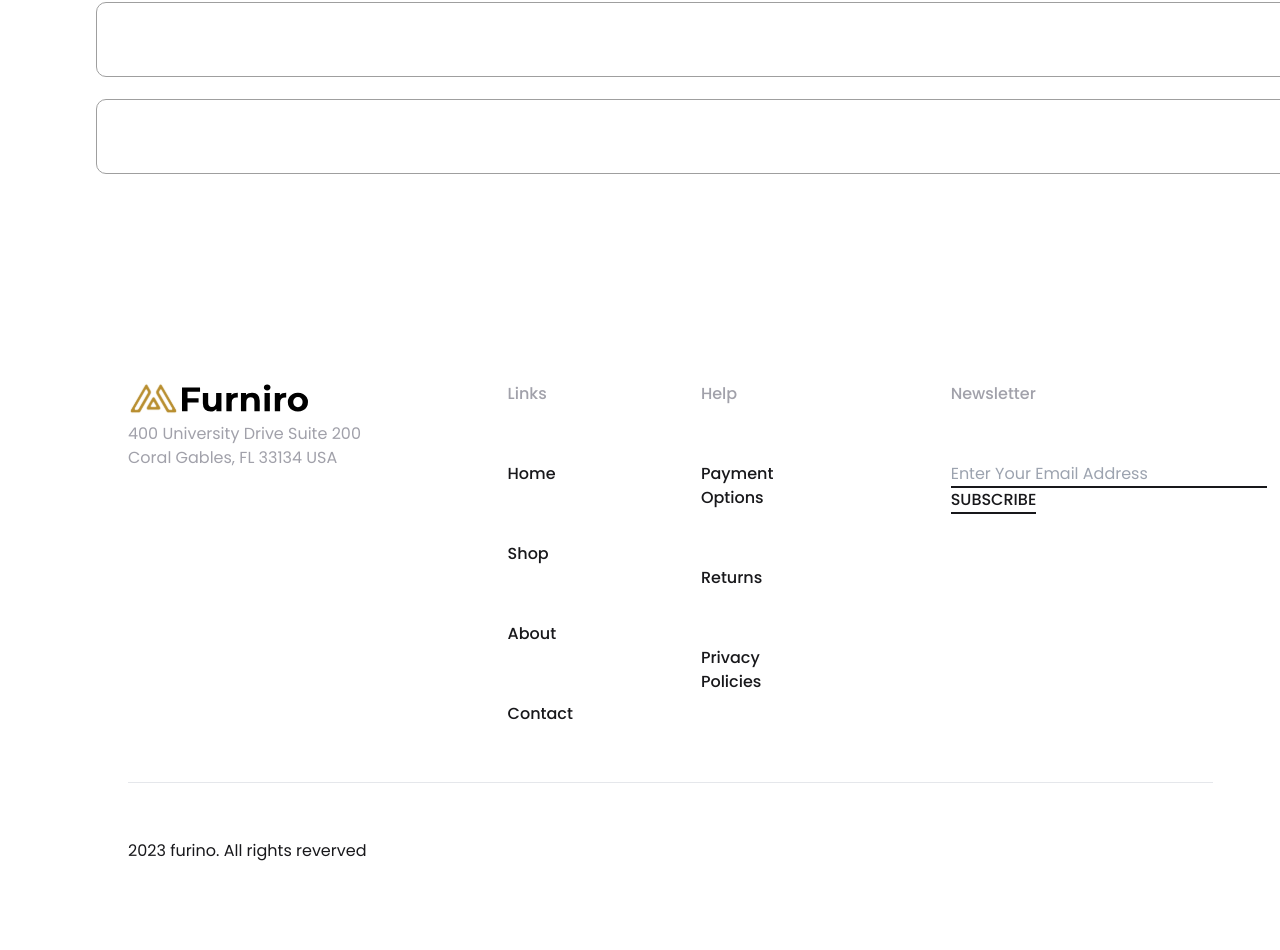
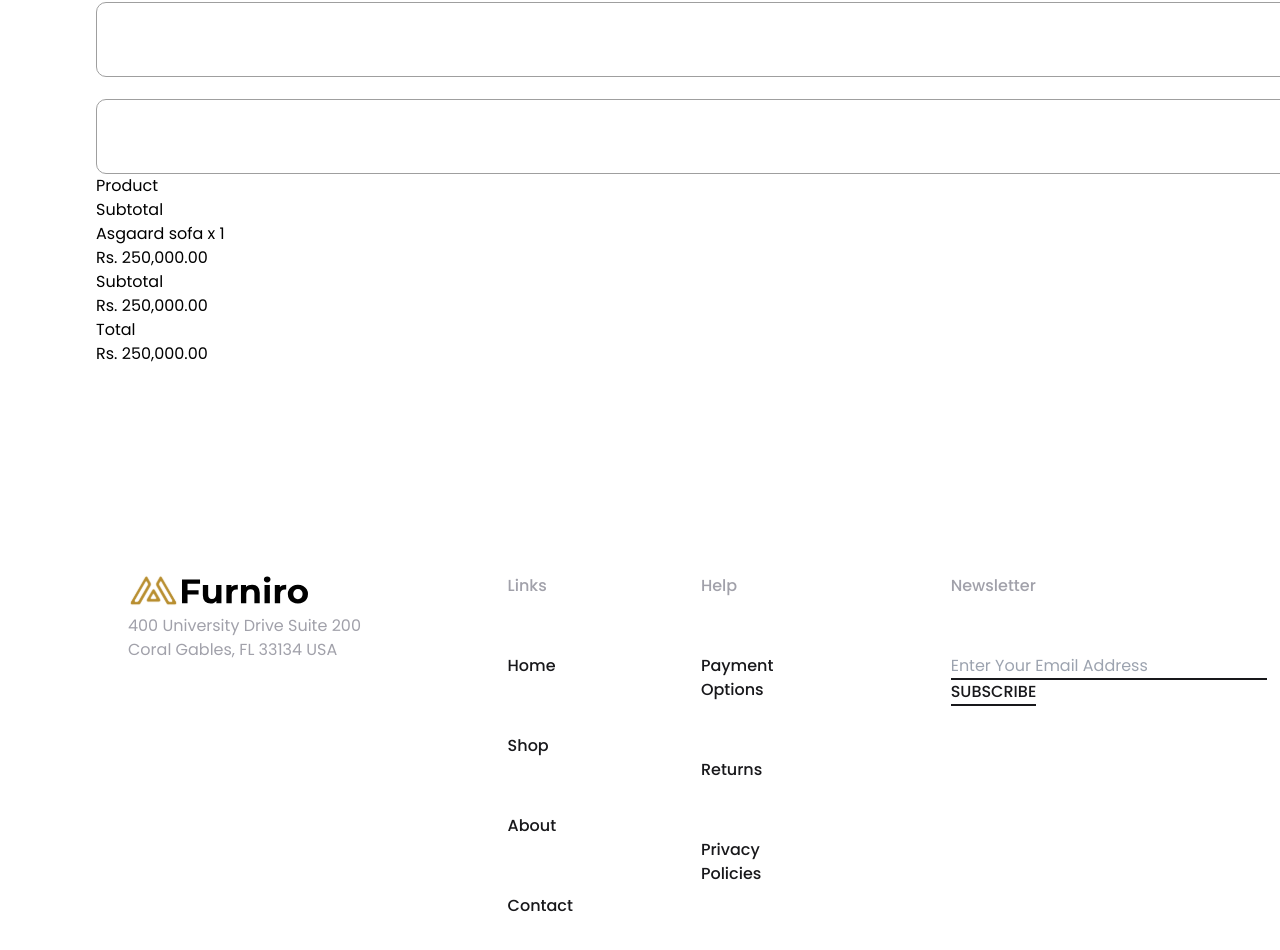
Before and after one commit to LizNgoNgoc/internetShop, a React (Create React App) app: page /checkout in a window 1280 px wide. Shown: the part 1582-2532 px from the top of the page. Before the commit the page ends 2501 px from the top, so only its background shows below. Built offline with nearby package versions, Linux system fonts and the light colour scheme.

Commit message:
add basket column

```diff
--- a/src/Pages/CheckoutPage.jsx
+++ b/src/Pages/CheckoutPage.jsx
@@ -45,7 +45,26 @@ export default function Checkout() {
                     <input type="text" className="border-[1px] border-solid rounded-[10px] border-[#9F9F9F] h-[75px]"/>
                 </div>
             </form>
-            <div></div>
+            <div>
+                <div>
+                    <div>
+                        <p>Product</p>
+                        <p>Subtotal</p>
+                    </div>
+                    <div>
+                        <p>Asgaard sofa x 1</p>
+                        <p>Rs. 250,000.00</p>
+                    </div>
+                    <div>
+                        <p>Subtotal</p>
+                        <p>Rs. 250,000.00</p>
+                    </div>
+                    <div>
+                        <p>Total</p>
+                        <p>Rs. 250,000.00</p>
+                    </div>
+                </div>
+            </div>
          </div>
     </section>
 }
```
